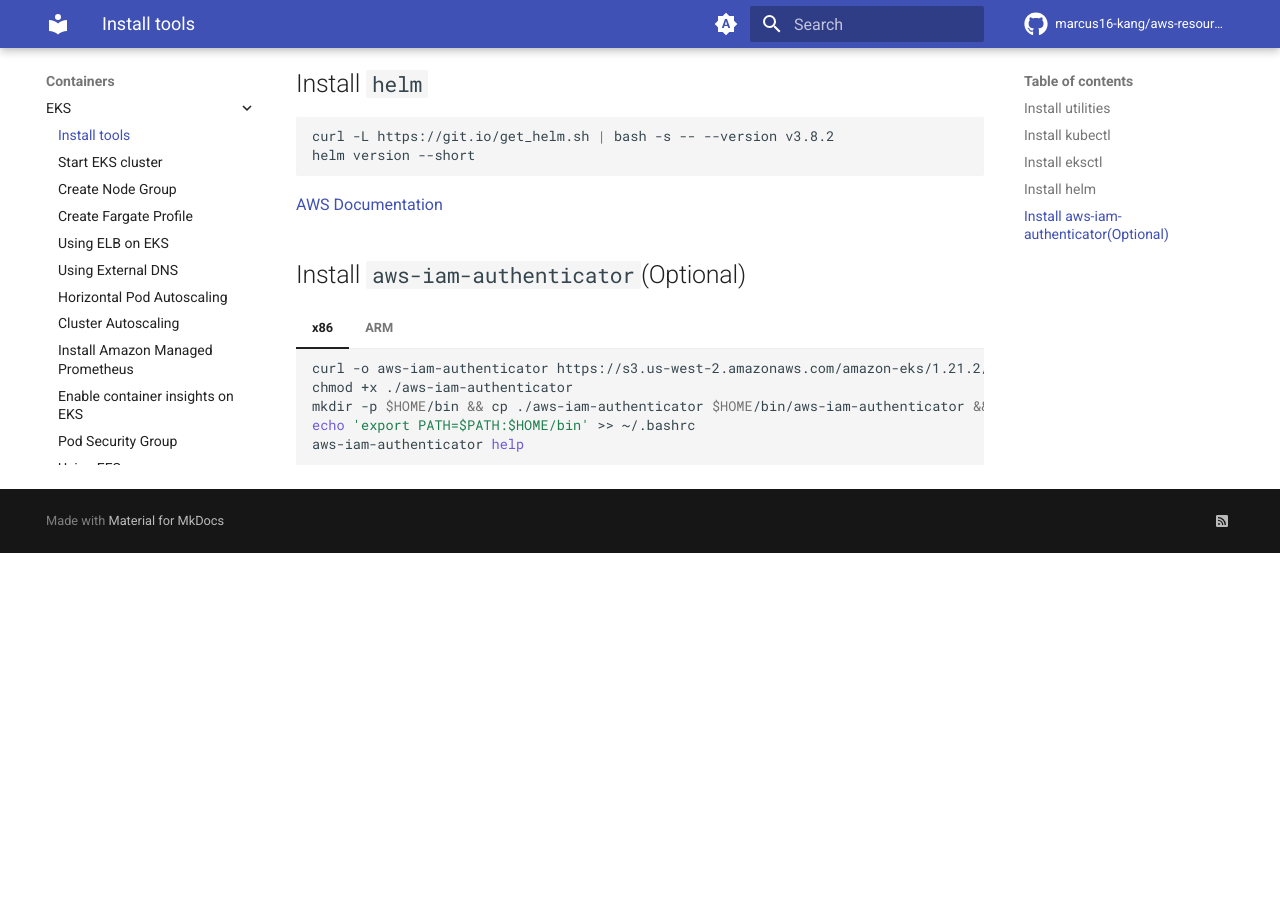
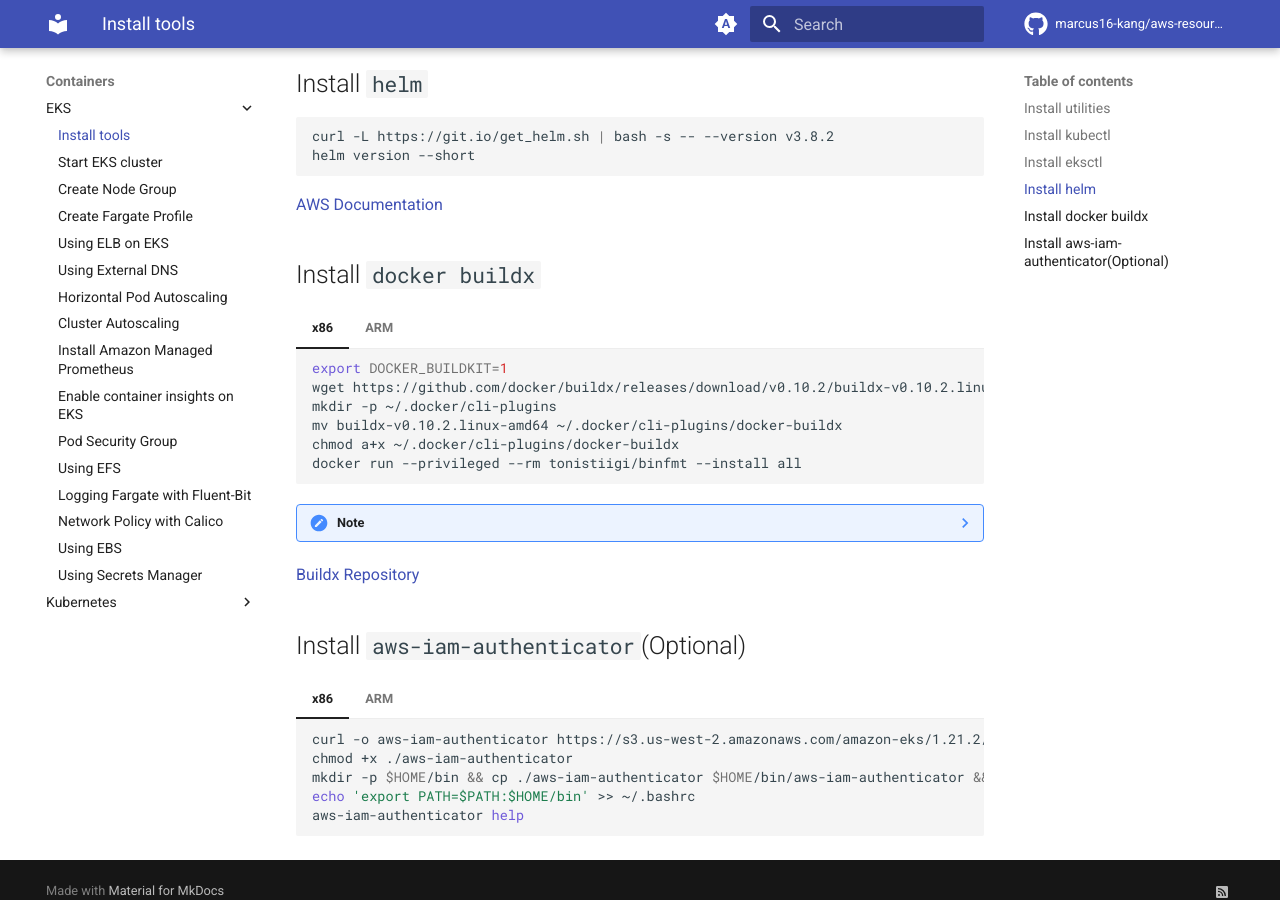
Before and after one commit to dev-sjlee/aws-resources-example, an MkDocs documentation site: the page built from docs/Containers/EKS/01-install-tools.md, in a window 1280 px wide and 900 px high, scrolled down 950 px. Built offline with MkDocs 1.6.1 and Material for MkDocs 9.7.7, drawn with Linux system fonts in a browser that asks for light colours; comment, search, counter and statistics services are not loaded; before the commit the page ends 1503 px from its top, so only the background shows below that.

Commit message:
Fix eks-01 and eks-02 - add docker buildx and windows version.

````diff
--- a/docs/Containers/EKS/01-install-tools.md
+++ b/docs/Containers/EKS/01-install-tools.md
@@ -70,6 +70,39 @@
 
 [AWS Documentation](https://docs.aws.amazon.com/eks/latest/userguide/helm.html)
 
+## Install `docker buildx`
+
+=== "x86"
+    ``` shell
+    export DOCKER_BUILDKIT=1
+    wget https://github.com/docker/buildx/releases/download/v0.10.2/buildx-v0.10.2.linux-amd64
+    mkdir -p ~/.docker/cli-plugins
+    mv buildx-v0.10.2.linux-amd64 ~/.docker/cli-plugins/docker-buildx
+    chmod a+x ~/.docker/cli-plugins/docker-buildx
+    docker run --privileged --rm tonistiigi/binfmt --install all
+    ```
+
+=== "ARM"
+    ``` shell
+    export DOCKER_BUILDKIT=1
+    wget https://github.com/docker/buildx/releases/download/v0.10.2/buildx-v0.10.2.linux-arm64
+    mkdir -p ~/.docker/cli-plugins
+    mv buildx-v0.10.2.linux-arm64 ~/.docker/cli-plugins/docker-buildx
+    chmod a+x ~/.docker/cli-plugins/docker-buildx
+    docker run --privileged --rm tonistiigi/binfmt --install all
+    ```
+
+
+??? note
+
+    You can build and push using this command:
+
+    ``` shell
+    docker buildx build --platform linux/amd64,linux/arm64 --tag <IMAGE_TAG> --push .
+    ```
+
+[Buildx Repository](https://github.com/docker/buildx)
+
 ## Install `aws-iam-authenticator`(Optional)
 
 === "x86"
````
Also changed, not shown: docs/Containers/EKS/02-start-eks-cluster.md (+115 -46 lines).
